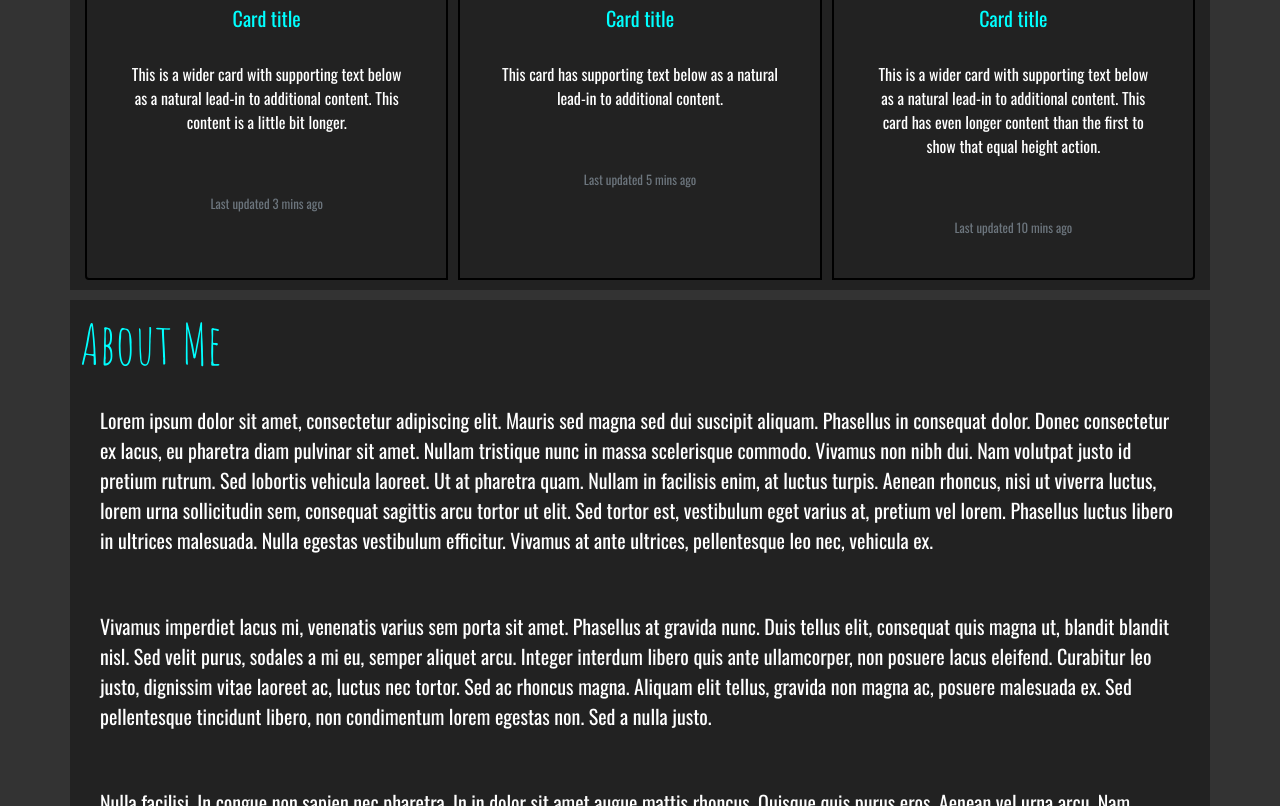
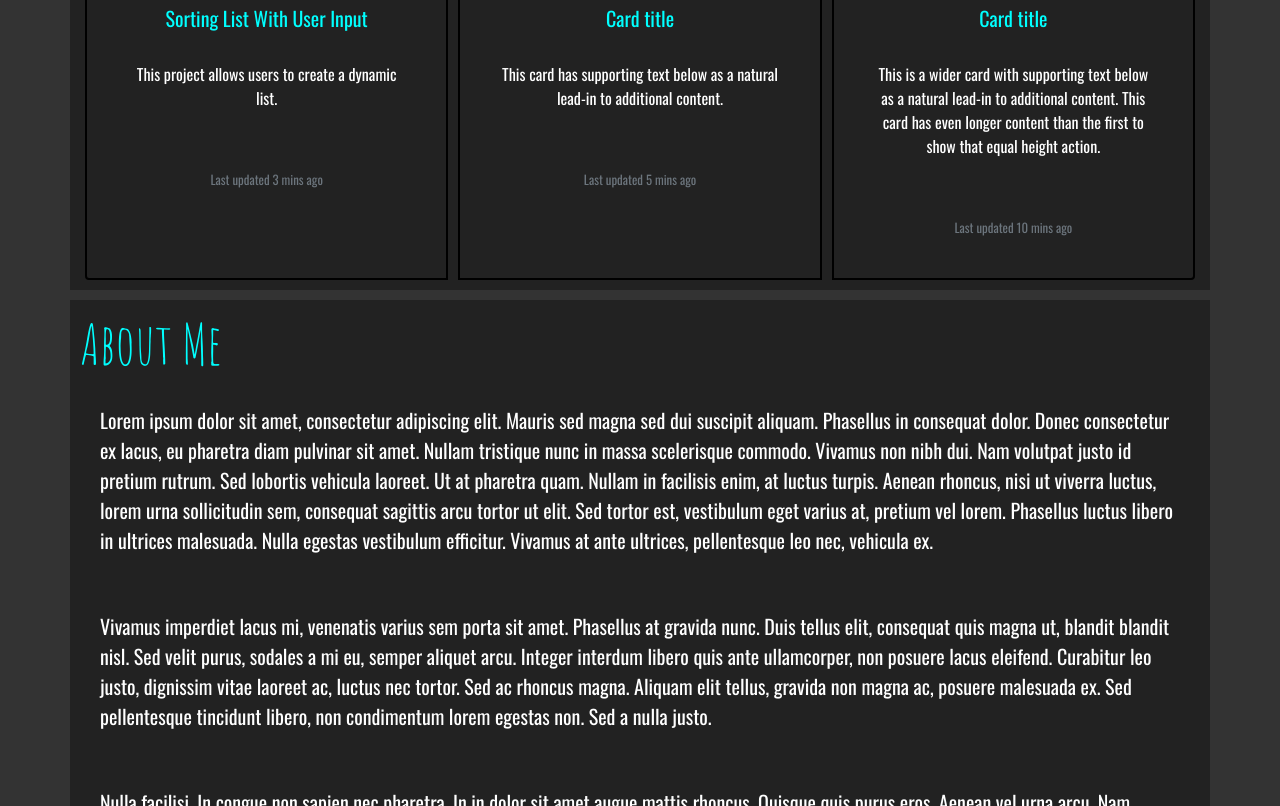
Before and after one commit to frostbyte225/sheldon_profile, a plain HTML site: page index.html in a window 1280 px wide. Shown: the part 1254-2060 px from the top of the page. Drawn offline with nearby package versions, Linux system fonts and the light colour scheme.

Commit message:
pushing homework 3

```diff
--- a/index.html
+++ b/index.html
@@ -113,9 +113,10 @@
             <div class="card">
               <img class="card-img-top" src="..." alt="Card image cap">
               <div class="card-body">
-                <h5 class="card-title">Card title</h5>
-                <p class="card-text">This is a wider card with supporting text below as a natural lead-in to additional content. This content is a little bit longer.</p>
+                <h5 class="card-title">Sorting List With User Input</h5>
+                <p class="card-text">This project allows users to create a dynamic list.</p>
                 <p class="card-text"><small class="text-muted">Last updated <span class="updated text-muted">3</span> mins ago</small></p>
+                <a href="/views/projects/list.html"></a>
               </div>
             </div>
             <div class="card">
```
